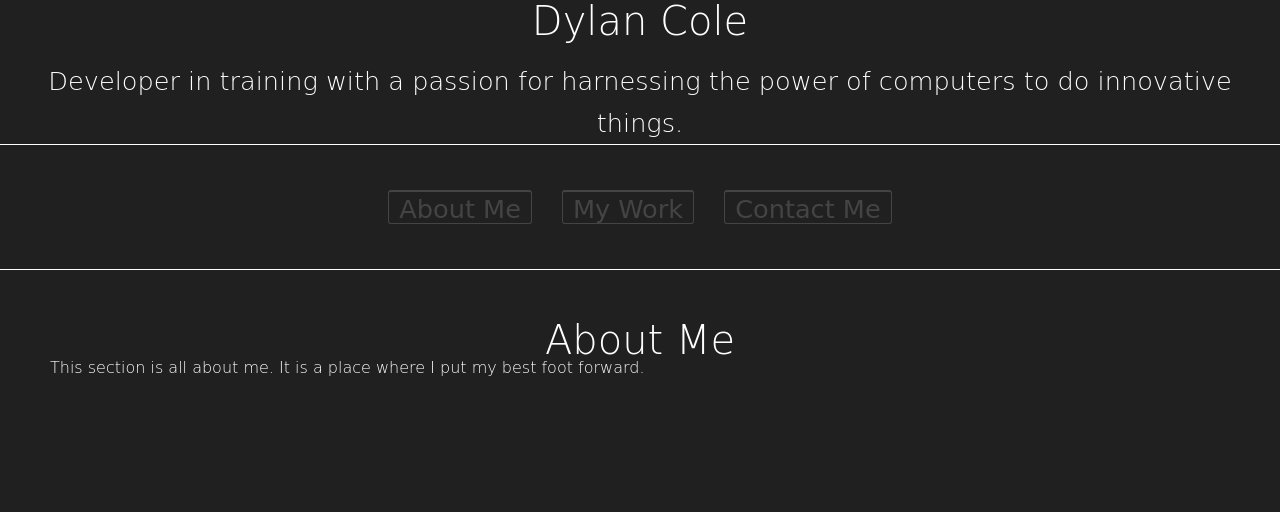
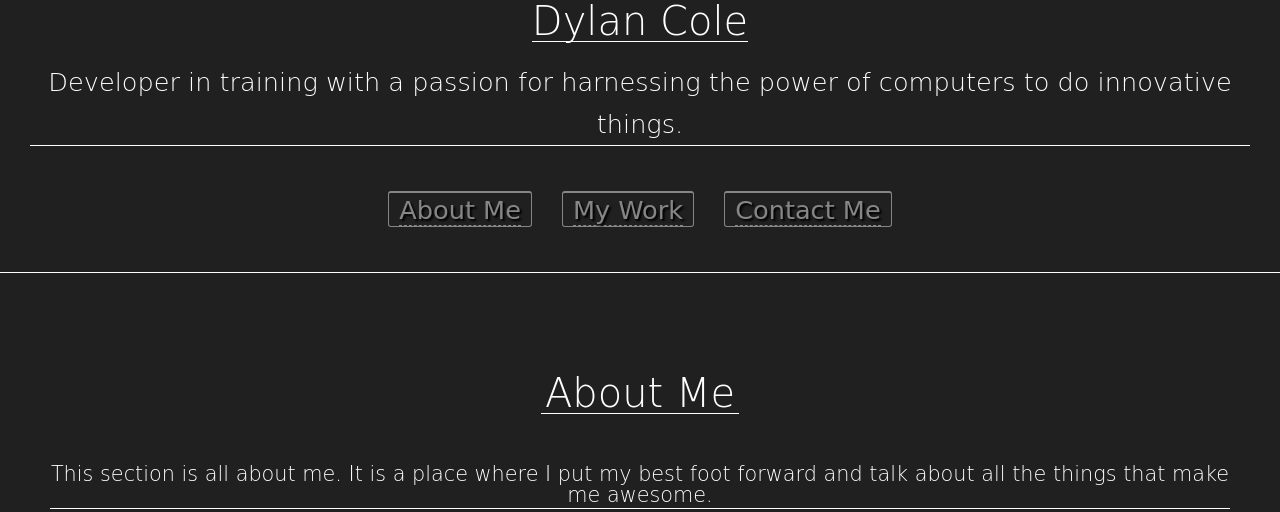
Before and after one commit to Deucedadorian/02-Advanced-CSS--Portfolio, a plain HTML site: page index.html in a window 1280 px wide. Shown: the part 302-814 px from the top of the page. Drawn offline with Linux system fonts and the light colour scheme; a web font is replaced by a local one.

Commit message:
create main tag with about section with h1, p tag.

```diff
--- a/assets/css/reset.css
+++ b/assets/css/reset.css
@@ -45,4 +45,78 @@ q:before, q:after {
 table {
 	border-collapse: collapse;
 	border-spacing: 0;
+
+/* Box sizing rules */
+*,
+*::before,
+*::after {
+  box-sizing: border-box;
 }
+
+/* Remove default margin */
+body,
+h1,
+h2,
+h3,
+h4,
+p,
+figure,
+blockquote,
+dl,
+dd {
+  margin: 0;
+}
+
+/* Remove list styles on ul, ol elements with a list role, which suggests default styling will be removed */
+ul[role='list'],
+ol[role='list'] {
+  list-style: none;
+}
+
+/* Set core root defaults */
+html:focus-within {
+  scroll-behavior: smooth;
+}
+
+/* Set core body defaults */
+body {
+  min-height: 100vh;
+  text-rendering: optimizeSpeed;
+  line-height: 1.5;
+}
+
+/* A elements that don't have a class get default styles */
+a:not([class]) {
+  text-decoration-skip-ink: auto;
+}
+
+/* Make images easier to work with */
+img,
+picture {
+  max-width: 100%;
+  display: block;
+}
+
+/* Inherit fonts for inputs and buttons */
+input,
+button,
+textarea,
+select {
+  font: inherit;
+}
+
+/* Remove all animations, transitions and smooth scroll for people that prefer not to see them */
+@media (prefers-reduced-motion: reduce) {
+  html:focus-within {
+   scroll-behavior: auto;
+  }
+
+  *,
+  *::before,
+  *::after {
+    animation-duration: 0.01ms !important;
+    animation-iteration-count: 1 !important;
+    transition-duration: 0.01ms !important;
+    scroll-behavior: auto !important;
+  }
+}
--- a/assets/css/style.css
+++ b/assets/css/style.css
@@ -1,9 +1,12 @@
 :root {
     --background-color: rgb(32, 32, 32);
     --text-color: #fff;
-    --link-border-color: rgb(68, 68, 68);
-    display: flex;
+    --link-border-color: rgb(134, 134, 134);
 }
+
+* {
+    box-sizing: border-box;
+  }
 
 
 
@@ -12,15 +15,14 @@ body {
     background-color: var(--background-color);
     color: var(--text-color);
     margin: 0;
+    width: auto;
     font-weight: 300;
-    width: auto;
-    justify-content: center;
+    display: block;
+    position: relative;
 }
 
 /* start header elements */
 header {
-    background-color: var(--background-color);
-    color: var(--text-color);
     display: flex;
     flex-direction: column;
     align-items: center;
@@ -36,6 +38,7 @@ h1 {
     color: var(--text-color);
     text-align: center;
     font-size: 2.5rem;
+    border-bottom: 1px solid;
 }
 
 /* Image */
@@ -46,7 +49,7 @@ h1 {
 
 .subheader {
     text-align: center;
-    margin: 10px 0px 30px 0px;
+    margin: 10px 30px 30px 30px;
     padding: 10px 5px 0px 5px;
     font-size: 1.6rem;
     line-height: 2.6rem;
@@ -62,7 +65,7 @@ h1 {
 
 .link-list li {
     border-radius: 3px;
-    padding: 5px 10px 0px 10px;
+    padding: 5px 10px 2px 10px;
     border-top: 2px solid var(--link-border-color);
     border-left: 1px solid var(--link-border-color);
     border-bottom: 1px solid var(--link-border-color);
@@ -73,9 +76,12 @@ h1 {
 
 .link-list li a {
     color: var(--link-border-color);
+    padding: 0px;
     font-size: 1.6rem;
     font-weight: 400;
     text-decoration: none;
+    text-shadow: 2px 2px 2px rgb(0, 0, 0);
+    border-bottom: 1px dashed var(--link-border-color);
 }
 
 .link-list li:hover {
@@ -83,18 +89,50 @@ h1 {
 }
 /* End header Elements */
 
+/* start main element styles */
 main {
+    display: flex;
+    flex-direction: column;
+    align-items: stretch;
+    justify-content: center;
+    position: relative;
+    flex-wrap: wrap;
+    padding-bottom: 30px;
+    border-bottom: 1px solid var(--text-color);
 
 }
 
 .main-section {
-    padding: 50px;
+    padding: 0px;
+    text-align: center;
+    display: flex;
+    flex-direction: column;
+    align-items: center;
+    margin: 100px 0px 100px 0px;
+}
+
+.main-section h1 {
+    justify-content:space-evenly;
+    margin: 0px;
+    padding: 0px 4px 0px 4px;
+    border-bottom: 1px solid var(--text-color);
+}
+
+.main-section p {
+    margin: 50px;
+    font-size: 1.3rem;
+    padding: 0px 0px 3px 0px;
+    border-bottom: 1px solid;
 }
 
 
 /* Media Queries */
-@media screen and (max-width: 630px) {
+@media screen and (max-width: 470px) {
     .link-list {
         flex-direction: column;
     }
 }
+
+@media screen and (max-width: 800px) {
+
+}
--- a/index.html
+++ b/index.html
@@ -13,8 +13,9 @@
 </head>
 
 <body>
+
     <header>
-        <div class="headShotdiv">
+        <div>
             <!-- face image -->
             <img class="headShot" src="./assets/images/headshotVignetteMono.png" alt="A headshot of the author.">
         </div>
@@ -38,9 +39,7 @@
     <main>
         <article id="about-me" class="main-section">
             <h1>About Me</h1>
-            <p>
-                This section is all about me. It is a place where I put my best foot forward.
-            </p>
+            <p>This section is all about me. It is a place where I put my best foot forward and talk about all the things that make me awesome.</p>
         </article>
     </main>
 
```
